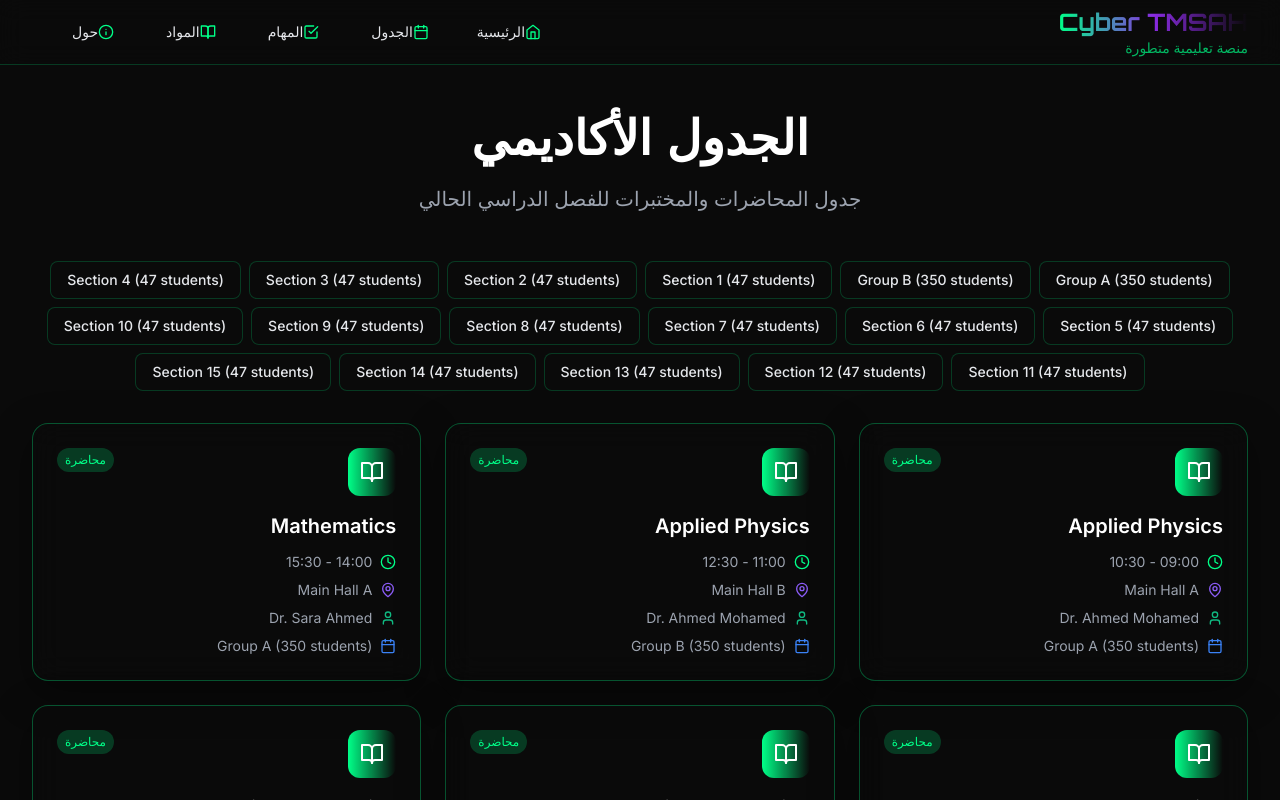
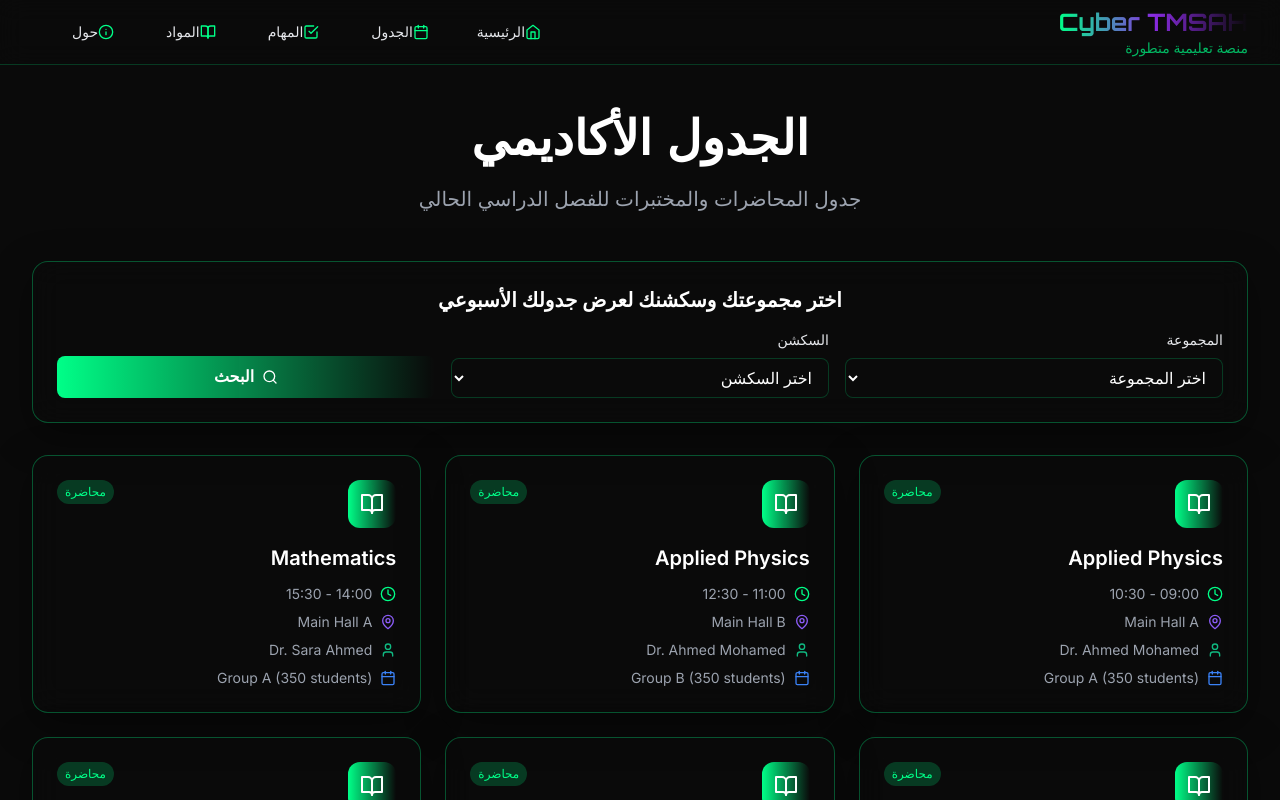
Before and after one commit to phoenixcrypto/cyber-tmsah, a Next.js app: page /schedule in a window 1280 px wide. Shown: the top 800 px of the page. Built offline with nearby package versions, Linux system fonts and the light colour scheme.

Commit message:
Add interactive schedule search system with group and section selection, update WhatsApp number

```diff
--- a/app/schedule/page.tsx
+++ b/app/schedule/page.tsx
@@ -1,9 +1,12 @@
-import { Calendar, Clock, MapPin, User, BookOpen } from 'lucide-react'
+'use client'
 
-export const dynamic = 'force-dynamic'
-export const revalidate = 0
+import { Calendar, Clock, MapPin, User, BookOpen, Search } from 'lucide-react'
+import { useState } from 'react'
 
 export default function SchedulePage() {
+  const [selectedGroup, setSelectedGroup] = useState('')
+  const [selectedSection, setSelectedSection] = useState('')
+  const [filteredSchedule, setFilteredSchedule] = useState<any[]>([])
   const scheduleData = [
     {
       id: '1',
@@ -12,7 +15,9 @@ export default function SchedulePage() {
       location: 'Main Hall A',
       instructor: 'Dr. Ahmed Mohamed',
       type: 'lecture',
-      section: 'Group A (350 students)'
+      section: 'Group A (350 students)',
+      group: 'Group 1',
+      sectionNumber: null
     },
     {
       id: '2',
@@ -21,7 +26,9 @@ export default function SchedulePage() {
       location: 'Main Hall B',
       instructor: 'Dr. Ahmed Mohamed',
       type: 'lecture',
-      section: 'Group B (350 students)'
+      section: 'Group B (350 students)',
+      group: 'Group 2',
+      sectionNumber: null
     },
     {
       id: '3',
@@ -30,7 +37,9 @@ export default function SchedulePage() {
       location: 'Main Hall A',
       instructor: 'Dr. Sara Ahmed',
       type: 'lecture',
-      section: 'Group A (350 students)'
+      section: 'Group A (350 students)',
+      group: 'Group 1',
+      sectionNumber: null
     },
     {
       id: '4',
@@ -39,7 +48,9 @@ export default function SchedulePage() {
       location: 'Main Hall B',
       instructor: 'Dr. Sara Ahmed',
       type: 'lecture',
-      section: 'Group B (350 students)'
+      section: 'Group B (350 students)',
+      group: 'Group 2',
+      sectionNumber: null
     },
     {
       id: '5',
@@ -48,7 +59,9 @@ export default function SchedulePage() {
       location: 'Main Hall A',
       instructor: 'Dr. Mohamed Ali',
       type: 'lecture',
-      section: 'Group A (350 students)'
+      section: 'Group A (350 students)',
+      group: 'Group 1',
+      sectionNumber: null
     },
     {
       id: '6',
@@ -57,7 +70,9 @@ export default function SchedulePage() {
       location: 'Main Hall B',
       instructor: 'Dr. Mohamed Ali',
       type: 'lecture',
-      section: 'Group B (350 students)'
+      section: 'Group B (350 students)',
+      group: 'Group 2',
+      sectionNumber: null
     },
     {
       id: '7',
@@ -66,7 +81,9 @@ export default function SchedulePage() {
       location: 'Computer Lab 1',
       instructor: 'Dr. Fatma Hassan',
       type: 'lab',
-      section: 'Section 1 (47 students)'
+      section: 'Section 1 (47 students)',
+      group: 'Group 1',
+      sectionNumber: 1
     },
     {
       id: '8',
@@ -75,7 +92,9 @@ export default function SchedulePage() {
       location: 'Computer Lab 2',
       instructor: 'Dr. Fatma Hassan',
       type: 'lab',
-      section: 'Section 2 (47 students)'
+      section: 'Section 2 (47 students)',
+      group: 'Group 1',
+      sectionNumber: 2
     },
     {
       id: '9',
@@ -84,7 +103,9 @@ export default function SchedulePage() {
       location: 'Computer Lab 3',
       instructor: 'Dr. Fatma Hassan',
       type: 'lab',
-      section: 'Section 3 (47 students)'
+      section: 'Section 3 (47 students)',
+      group: 'Group 1',
+      sectionNumber: 3
     },
     {
       id: '10',
@@ -93,7 +114,9 @@ export default function SchedulePage() {
       location: 'Computer Lab 1',
       instructor: 'Eng. Ali Mahmoud',
       type: 'lab',
-      section: 'Section 4 (47 students)'
+      section: 'Section 4 (47 students)',
+      group: 'Group 1',
+      sectionNumber: 4
     },
     {
       id: '11',
@@ -102,7 +125,9 @@ export default function SchedulePage() {
       location: 'Computer Lab 2',
       instructor: 'Eng. Ali Mahmoud',
       type: 'lab',
-      section: 'Section 5 (47 students)'
+      section: 'Section 5 (47 students)',
+      group: 'Group 1',
+      sectionNumber: 5
     },
     {
       id: '12',
@@ -111,7 +136,9 @@ export default function SchedulePage() {
       location: 'Computer Lab 3',
       instructor: 'Eng. Ali Mahmoud',
       type: 'lab',
-      section: 'Section 6 (47 students)'
+      section: 'Section 6 (47 students)',
+      group: 'Group 1',
+      sectionNumber: 6
     },
     {
       id: '13',
@@ -120,7 +147,9 @@ export default function SchedulePage() {
       location: 'Language Lab 1',
       instructor: 'Dr. Nour El-Din',
       type: 'lab',
-      section: 'Section 7 (47 students)'
+      section: 'Section 7 (47 students)',
+      group: 'Group 1',
+      sectionNumber: 7
     },
     {
       id: '14',
@@ -129,7 +158,9 @@ export default function SchedulePage() {
       location: 'Language Lab 2',
       instructor: 'Dr. Nour El-Din',
       type: 'lab',
-      section: 'Section 8 (47 students)'
+      section: 'Section 8 (47 students)',
+      group: 'Group 2',
+      sectionNumber: 8
     },
     {
       id: '15',
@@ -138,7 +169,9 @@ export default function SchedulePage() {
       location: 'Language Lab 3',
       instructor: 'Dr. Nour El-Din',
       type: 'lab',
-      section: 'Section 9 (47 students)'
+      section: 'Section 9 (47 students)',
+      group: 'Group 2',
+      sectionNumber: 9
     },
     {
       id: '16',
@@ -147,7 +180,9 @@ export default function SchedulePage() {
       location: 'Computer Lab 4',
       instructor: 'Eng. Mariam Ahmed',
       type: 'lab',
-      section: 'Section 10 (47 students)'
+      section: 'Section 10 (47 students)',
+      group: 'Group 2',
+      sectionNumber: 10
     },
     {
       id: '17',
@@ -156,7 +191,9 @@ export default function SchedulePage() {
       location: 'Computer Lab 5',
       instructor: 'Eng. Mariam Ahmed',
       type: 'lab',
-      section: 'Section 11 (47 students)'
+      section: 'Section 11 (47 students)',
+      group: 'Group 2',
+      sectionNumber: 11
     },
     {
       id: '18',
@@ -165,7 +202,9 @@ export default function SchedulePage() {
       location: 'Computer Lab 6',
       instructor: 'Eng. Mariam Ahmed',
       type: 'lab',
-      section: 'Section 12 (47 students)'
+      section: 'Section 12 (47 students)',
+      group: 'Group 2',
+      sectionNumber: 12
     },
     {
       id: '19',
@@ -174,7 +213,9 @@ export default function SchedulePage() {
       location: 'Computer Lab 7',
       instructor: 'Dr. Fatma Hassan',
       type: 'lab',
-      section: 'Section 13 (47 students)'
+      section: 'Section 13 (47 students)',
+      group: 'Group 2',
+      sectionNumber: 13
     },
     {
       id: '20',
@@ -183,7 +224,9 @@ export default function SchedulePage() {
       location: 'Computer Lab 8',
       instructor: 'Eng. Ali Mahmoud',
       type: 'lab',
-      section: 'Section 14 (47 students)'
+      section: 'Section 14 (47 students)',
+      group: 'Group 2',
+      sectionNumber: 14
     },
     {
       id: '21',
@@ -192,11 +235,23 @@ export default function SchedulePage() {
       location: 'Computer Lab 9',
       instructor: 'Eng. Mariam Ahmed',
       type: 'lab',
-      section: 'Section 15 (47 students)'
+      section: 'Section 15 (47 students)',
+      group: 'Group 2',
+      sectionNumber: 15
     }
   ]
 
-  const sections = [...new Set(scheduleData.map(item => item.section))]
+  const handleSearch = () => {
+    let filtered = scheduleData.filter(item => {
+      const matchesGroup = !selectedGroup || item.group === selectedGroup
+      const matchesSection = !selectedSection || item.sectionNumber === parseInt(selectedSection)
+      return matchesGroup && matchesSection
+    })
+    setFilteredSchedule(filtered)
+  }
+
+  const groups = ['Group 1', 'Group 2']
+  const sections = Array.from({length: 15}, (_, i) => i + 1)
 
   const getTypeColor = (type: string) => {
     switch (type) {
@@ -237,24 +292,61 @@ export default function SchedulePage() {
           </p>
         </div>
 
-        {/* Section Filter */}
+        {/* Search Interface */}
         <div className="mb-8 animate-slide-up">
-          <div className="flex flex-wrap gap-2 justify-center">
-            {sections.map((section, index) => (
-              <button
-                key={section}
-                className="px-4 py-2 rounded-lg bg-cyber-dark/50 border border-cyber-neon/20 text-dark-200 hover:bg-cyber-neon/10 hover:text-cyber-neon transition-all duration-300 text-sm font-medium"
-                style={{ animationDelay: `${index * 0.1}s` }}
-              >
-                {section}
-              </button>
-            ))}
+          <div className="enhanced-card p-6">
+            <h2 className="text-xl font-semibold text-dark-100 mb-4 text-center">
+              اختر مجموعتك وسكشنك لعرض جدولك الأسبوعي
+            </h2>
+            <div className="grid grid-cols-1 md:grid-cols-3 gap-4 items-end">
+              <div>
+                <label className="block text-sm font-medium text-dark-200 mb-2">
+                  المجموعة
+                </label>
+                <select
+                  value={selectedGroup}
+                  onChange={(e) => setSelectedGroup(e.target.value)}
+                  className="w-full px-3 py-2 bg-cyber-dark/50 border border-cyber-neon/20 rounded-lg text-dark-100 focus:border-cyber-neon focus:outline-none"
+                >
+                  <option value="">اختر المجموعة</option>
+                  {groups.map(group => (
+                    <option key={group} value={group}>{group}</option>
+                  ))}
+                </select>
+              </div>
+
+              <div>
+                <label className="block text-sm font-medium text-dark-200 mb-2">
+                  السكشن
+                </label>
+                <select
+                  value={selectedSection}
+                  onChange={(e) => setSelectedSection(e.target.value)}
+                  className="w-full px-3 py-2 bg-cyber-dark/50 border border-cyber-neon/20 rounded-lg text-dark-100 focus:border-cyber-neon focus:outline-none"
+                >
+                  <option value="">اختر السكشن</option>
+                  {sections.map(section => (
+                    <option key={section} value={section}>Section {section}</option>
+                  ))}
+                </select>
+              </div>
+
+              <div>
+                <button
+                  onClick={handleSearch}
+                  className="w-full bg-gradient-to-r from-cyber-neon to-cyber-green hover:from-cyber-green hover:to-cyber-neon text-dark-100 px-4 py-2 rounded-lg font-semibold flex items-center justify-center gap-2 transition-all duration-300 hover:scale-105"
+                >
+                  <Search className="w-4 h-4" />
+                  البحث
+                </button>
+              </div>
+            </div>
           </div>
         </div>
 
         {/* Schedule Grid */}
         <div className="grid grid-cols-1 md:grid-cols-2 lg:grid-cols-3 gap-6">
-          {scheduleData.map((item, index) => {
+          {(filteredSchedule.length > 0 ? filteredSchedule : scheduleData).map((item, index) => {
             const TypeIcon = getTypeIcon(item.type)
             return (
               <div
--- a/components/Footer.tsx
+++ b/components/Footer.tsx
@@ -5,7 +5,7 @@ import { MessageCircle, User, Code, Award } from 'lucide-react'
 export default function Footer() {
   const handleWhatsAppContact = () => {
     const message = encodeURIComponent('مرحباً! أريد التواصل معكم حول منصة Cyber TMSAH')
-    const whatsappUrl = `https://wa.me/201234567890?text=${message}`
+    const whatsappUrl = `https://wa.me/201553450232?text=${message}`
     window.open(whatsappUrl, '_blank')
   }
 
```
